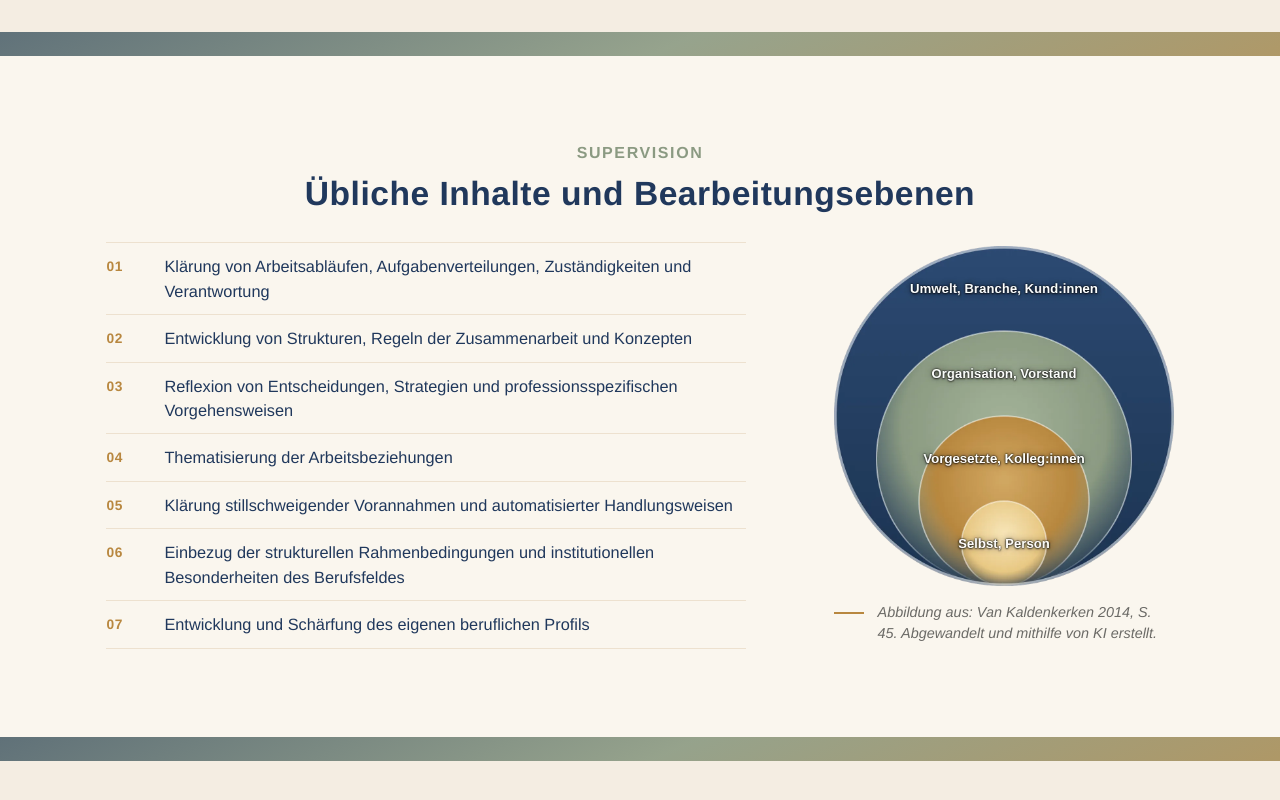
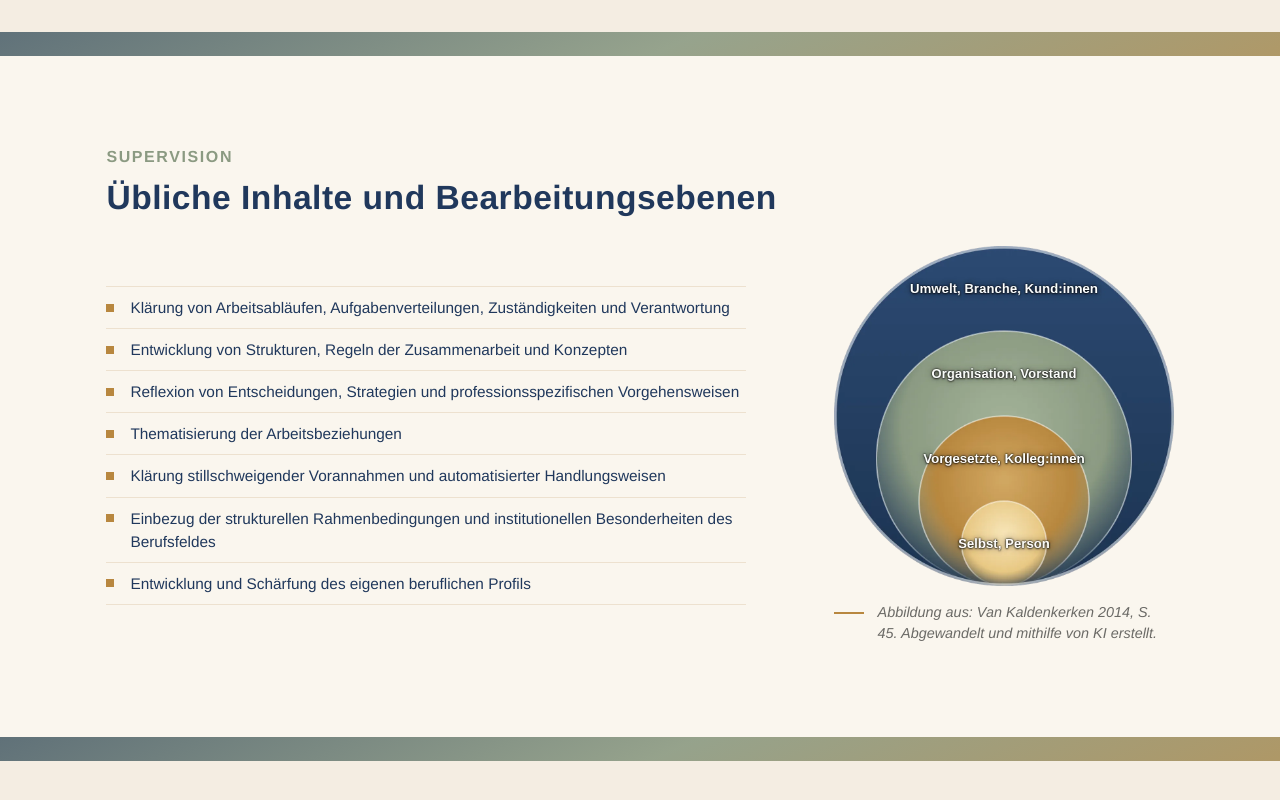
Before and after one commit to 310725-ks/Praxis-Website, an Eleventy site: page src/supervision/index.njk in a window 1280 px wide. Shown: the part 2178-2978 px from the top of the page. Built offline with nearby package versions, Linux system fonts and the light colour scheme; Eleventy itself is replaced by a stand-in of ours; files that its build step writes are made by us from their sources.

Commit message:
sv coa links

```diff
--- a/src/assets/css/style.css
+++ b/src/assets/css/style.css
@@ -1982,13 +1982,15 @@ body.on-contact .snap-dots button.is-active{background:#cdd8cb;}
 /* ==========================================================================
    Freigegebene Entwürfe 10a, 10b, 11a (Oktober 2026)
    10b  .rd-more2      Weitere Angebote (und FAQ): zentrierter Kopf, Kacheln
-   10a  .rd-tabs-center Coaching, Übliche Anliegen: zentrierter Kopf mit
-                        Umschalter, zweispaltige nummerierte Liste
+   10a  .rd-tabs-center Coaching, Übliche Anliegen: linksbündiger Kopf mit
+                        Umschalter, zweispaltige Liste mit Bullets
    11a  .rd-listeb2    Supervision, Übliche Inhalte: Liste links, Grafik rechts
    ========================================================================== */
 .rd-center-head{display:flex;flex-direction:column;align-items:center;text-align:center;}
 .rd-center-head .rd-h2{max-width:860px;margin:12px 0 0;}
 .rd-more2 .rd-center-head,.rd-listeb2 .rd-center-head{margin-bottom:44px;}
+/* Coaching/Supervision: Überschriften der Inhaltsabschnitte linksbündig wie auf den Therapieseiten */
+.rd-tabs-center .rd-center-head,.rd-listeb2 .rd-center-head{align-items:flex-start;text-align:left;}
 
 /* 10b */
 .rd-tiles2{display:grid;grid-template-columns:repeat(3,minmax(0,1fr));gap:32px;align-items:stretch;}
@@ -2009,26 +2011,20 @@ body.on-contact .snap-dots button.is-active{background:#cdd8cb;}
 .rd-tabs-center .rd-center-head .rd-h2.rd-tabpanel{display:none;animation:none;}
 .rd-tabs-center .rd-center-head .rd-h2.rd-tabpanel.is-active{display:block;}
 .rd-tabs-center .rd-tabbar{margin-top:26px;}
-.rd-rows2{list-style:none;margin:0;padding:0;display:grid;grid-template-columns:repeat(2,minmax(0,1fr));column-gap:80px;border-top:1px solid #EDE1CF;}
-.rd-rows2 li{display:grid;grid-template-columns:48px minmax(0,1fr);gap:10px;padding:20px 0;border-bottom:1px solid #EDE1CF;color:var(--navy);font-size:1.12rem;line-height:1.5;}
-.rd-rows2 .rd-num{padding-top:3px;}
+.rd-bullets.rd-bullets-2{display:grid;grid-template-columns:repeat(2,minmax(0,1fr));column-gap:80px;}
 
 /* 11a */
 .rd-listeb2-grid{display:grid;grid-template-columns:minmax(0,1fr) minmax(0,340px);gap:88px;align-items:center;}
-.rd-rows2.rd-rows2-one{grid-template-columns:1fr;}
-.rd-rows2.rd-rows2-one li{padding:15px 0;}
 .rd-listeb2 .rd-media{align-items:stretch;}
 .rd-listeb2 .rd-media img{width:100%;max-height:none;}
 
 @media(min-width:1025px) and (max-height:860px){
-  .rd-rows2 li{padding:14px 0;font-size:1.02rem;}
-  .rd-rows2.rd-rows2-one li{padding:11px 0;}
   .rd-more2 .rd-center-head,.rd-listeb2 .rd-center-head,.rd-tabs-center .rd-center-head{margin-bottom:28px;}
   .rd-listeb2 .rd-media img{max-height:48vh;width:auto;}
 }
 @media(max-width:1024px){
   .rd-tiles2,.rd-tiles2.rd-tiles2-two{grid-template-columns:1fr;max-width:640px;margin:0 auto;gap:20px;}
-  .rd-rows2{grid-template-columns:1fr;}
+  .rd-bullets.rd-bullets-2{grid-template-columns:1fr;}
   .rd-listeb2-grid{grid-template-columns:1fr;gap:36px;}
   .rd-listeb2 .rd-media{max-width:360px;}
   /* Umschalter bleibt auch mobil sichtbar und schaltet die Inhalte um */
@@ -2038,7 +2034,6 @@ body.on-contact .snap-dots button.is-active{background:#cdd8cb;}
   .rd-tabs-center .rd-tabpanel + .rd-tabpanel{margin-top:0;}
 }
 @media(max-width:640px){
-  .rd-rows2 li{font-size:1rem;grid-template-columns:40px minmax(0,1fr);}
   .rd-tile2{padding:22px 22px 20px;}
 }
 
--- a/src/supervision/index.njk
+++ b/src/supervision/index.njk
@@ -80,15 +80,15 @@ description: "Supervision bei Stefan Gowitzke in Berlin-Moabit und online."
           <h2 class="rd-h2">Übliche Inhalte und Bearbeitungsebenen</h2>
         </div>
         <div class="rd-listeb2-grid">
-          <ol class="rd-rows2 rd-rows2-one">
-            <li><span class="rd-num">01</span><span>Klärung von Arbeitsabläufen, Aufgabenverteilungen, Zuständigkeiten und Verantwortung</span></li>
-            <li><span class="rd-num">02</span><span>Entwicklung von Strukturen, Regeln der Zusammenarbeit und Konzepten</span></li>
-            <li><span class="rd-num">03</span><span>Reflexion von Entscheidungen, Strategien und professionsspezifischen Vorgehensweisen</span></li>
-            <li><span class="rd-num">04</span><span>Thematisierung der Arbeitsbeziehungen</span></li>
-            <li><span class="rd-num">05</span><span>Klärung stillschweigender Vorannahmen und automatisierter Handlungsweisen</span></li>
-            <li><span class="rd-num">06</span><span>Einbezug der strukturellen Rahmenbedingungen und institutionellen Besonderheiten des Berufsfeldes</span></li>
-            <li><span class="rd-num">07</span><span>Entwicklung und Schärfung des eigenen beruflichen Profils</span></li>
-          </ol>
+          <ul class="rd-bullets">
+            <li>Klärung von Arbeitsabläufen, Aufgabenverteilungen, Zuständigkeiten und Verantwortung</li>
+            <li>Entwicklung von Strukturen, Regeln der Zusammenarbeit und Konzepten</li>
+            <li>Reflexion von Entscheidungen, Strategien und professionsspezifischen Vorgehensweisen</li>
+            <li>Thematisierung der Arbeitsbeziehungen</li>
+            <li>Klärung stillschweigender Vorannahmen und automatisierter Handlungsweisen</li>
+            <li>Einbezug der strukturellen Rahmenbedingungen und institutionellen Besonderheiten des Berufsfeldes</li>
+            <li>Entwicklung und Schärfung des eigenen beruflichen Profils</li>
+          </ul>
           <div class="rd-media"><div class="rd-photo rd-plain"><img src="{{ '/assets/img/supervision-ebenen.webp' | url }}" width="1040" height="1040" loading="lazy" alt="Grafik: vier ineinander geschachtelte Ebenen — Umwelt, Branche, Kund:innen; Organisation, Vorstand; Vorgesetzte, Kolleg:innen; Selbst, Person"><p class="rd-credit">Abbildung aus: Van Kaldenkerken 2014, S. 45. Abgewandelt und mithilfe von KI erstellt.</p></div></div>
         </div>
       </div>
```
Also changed, not shown: src/coaching/index.njk (+19 -19 lines).
